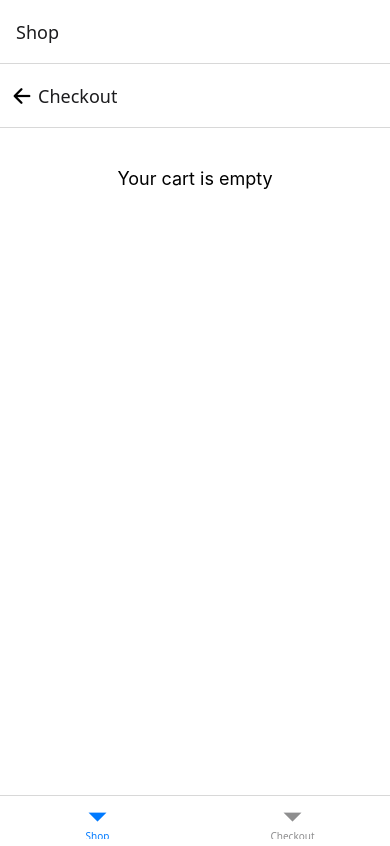
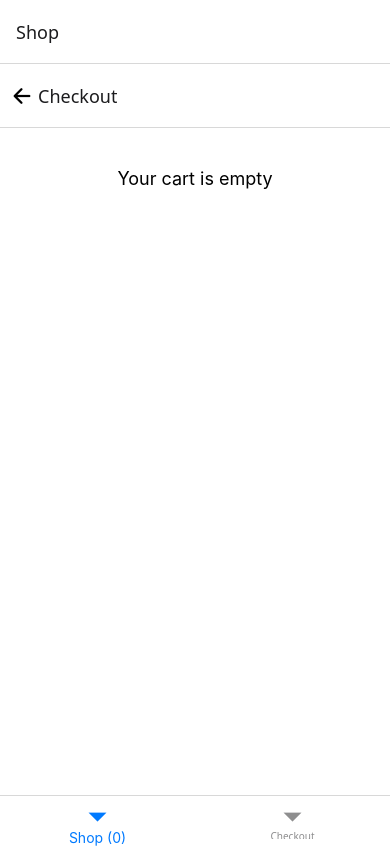
Before and after one commit to arsh282/cart_functionality, a React Native app: screen /Checkout in a window 390 px wide. Built offline with nearby package versions, Linux system fonts and the light colour scheme.

Commit message:
running but with count working

```diff
--- a/App.js
+++ b/App.js
@@ -1,30 +1,55 @@
-import React from "react";
+import React, { useContext } from "react";
 import { View, Text } from "react-native";
 import { createStackNavigator } from "@react-navigation/stack";
 import { createBottomTabNavigator } from "@react-navigation/bottom-tabs";
 import { NavigationContainer } from "@react-navigation/native";
 import HomeScreen from "./src/screens/HomeScreen";
 import CheckoutScreen from "./src/screens/CheckoutScreen";
-import { CartProvider } from "./src/context/CartContext";
+import { CartProvider, CartContext } from "./src/context/CartContext";
 
 const Stack = createStackNavigator();
 const Tab = createBottomTabNavigator();
 
 const HomeStack = () => (
   <Stack.Navigator>
-    <Stack.Screen name="Shop" component={HomeScreen} options={{ headerShown: false }} />
-    <Stack.Screen name="Checkout" component={CheckoutScreen} options={({ route }) => ({ title: route.params?.userName || "Checkout" })} />
+    <Stack.Screen
+      name="Shop"
+      component={HomeScreen}
+      options={{ headerShown: false }}
+    />
+    <Stack.Screen
+      name="Checkout"
+      component={CheckoutScreen}
+      options={({ route }) => ({ title: route.params?.userName || "Checkout" })}
+    />
   </Stack.Navigator>
 );
+
+const TabNavigator = () => {
+  const { cart } = useContext(CartContext);
+  return (
+    <Tab.Navigator>
+      <Tab.Screen
+        name="Shop"
+        component={HomeStack}
+        options={{
+          tabBarLabel: ({ color }) => (
+            <Text style={{ color, fontSize: 14 }}>
+              Shop ({cart.length})
+            </Text>
+          ),
+        }}
+      />
+      <Tab.Screen name="Checkout" component={CheckoutScreen} />
+    </Tab.Navigator>
+  );
+};
 
 export default function App() {
   return (
     <CartProvider>
       <NavigationContainer>
-        <Tab.Navigator>
-          <Tab.Screen name="Shop" component={HomeStack} />
-          <Tab.Screen name="Checkout" component={CheckoutScreen} />
-        </Tab.Navigator>
+        <TabNavigator />
       </NavigationContainer>
     </CartProvider>
   );
--- a/src/screens/CheckoutScreen.js
+++ b/src/screens/CheckoutScreen.js
@@ -6,12 +6,14 @@ import { Ionicons } from '@expo/vector-icons';
 const CheckoutScreen = ({ navigation }) => {
     const { cart, removeFromCart } = useContext(CartContext);
 
-    // Set up navigation header inside useEffect (NOT useLayoutEffect)
     useEffect(() => {
         navigation.setOptions({
             title: 'Checkout',
             headerLeft: () => (
-                <TouchableOpacity onPress={() => navigation.goBack()} style={styles.backButton}>
+                <TouchableOpacity
+                    onPress={() => navigation.canGoBack() ? navigation.goBack() : null}
+                    style={styles.backButton}
+                >
                     <Ionicons name="arrow-back" size={24} color="black" />
                 </TouchableOpacity>
             ),
@@ -25,7 +27,7 @@ const CheckoutScreen = ({ navigation }) => {
             ) : (
                 <FlatList
                     data={cart}
-            keyExtractor={(item) => item.cartId} // Use cartId instead of id
+                    keyExtractor={(item) => item.cartId}
                     renderItem={({ item }) => (
                         <View style={styles.cartItem}>
                             <Text style={styles.itemText}>{item.name} - ${item.price}</Text>
@@ -35,7 +37,6 @@ const CheckoutScreen = ({ navigation }) => {
                         </View>
                     )}
                 />
-
             )}
         </View>
     );
```
Also changed, not shown: src/screens/HomeScreen.js (line endings or trailing spaces). Lines whose indentation alone changed are shown as unchanged.
